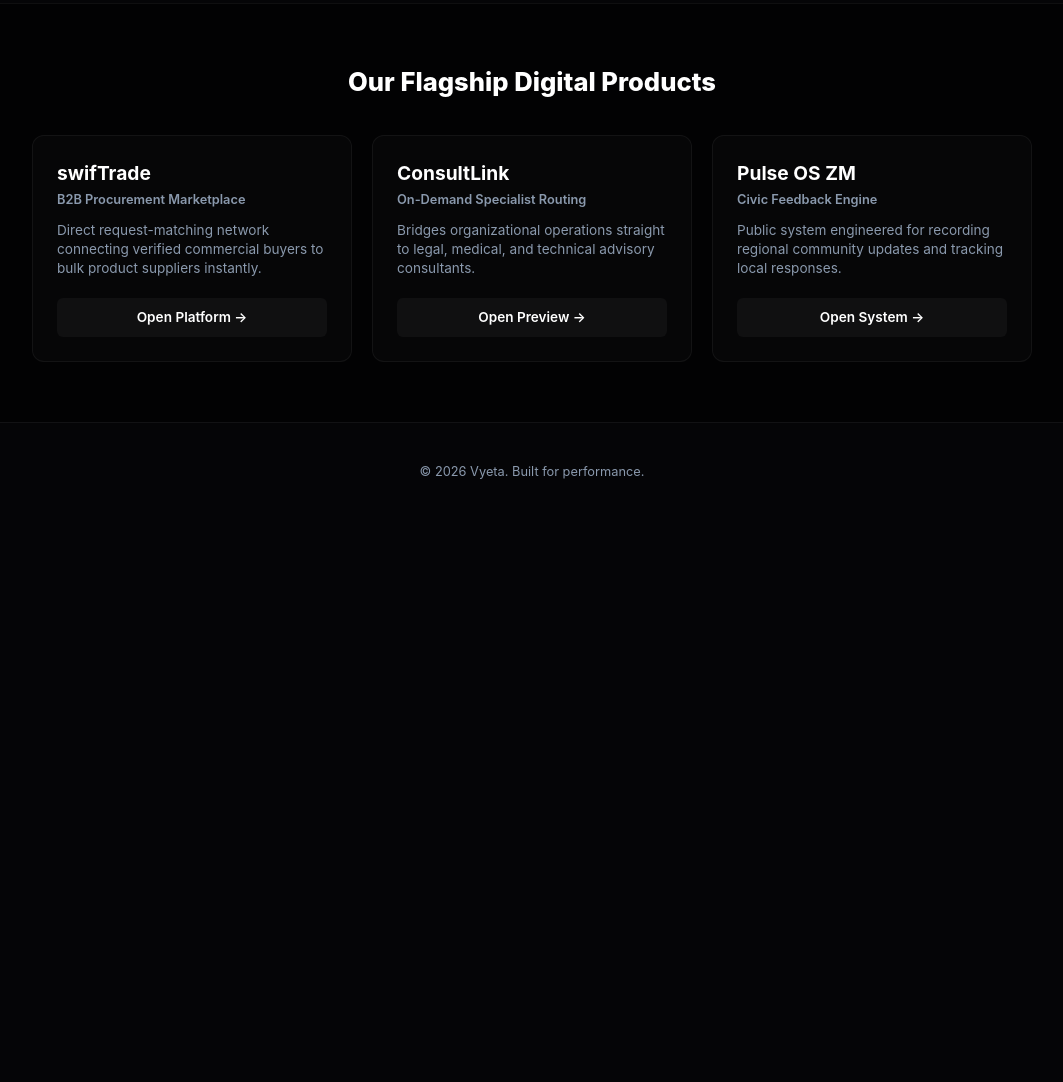
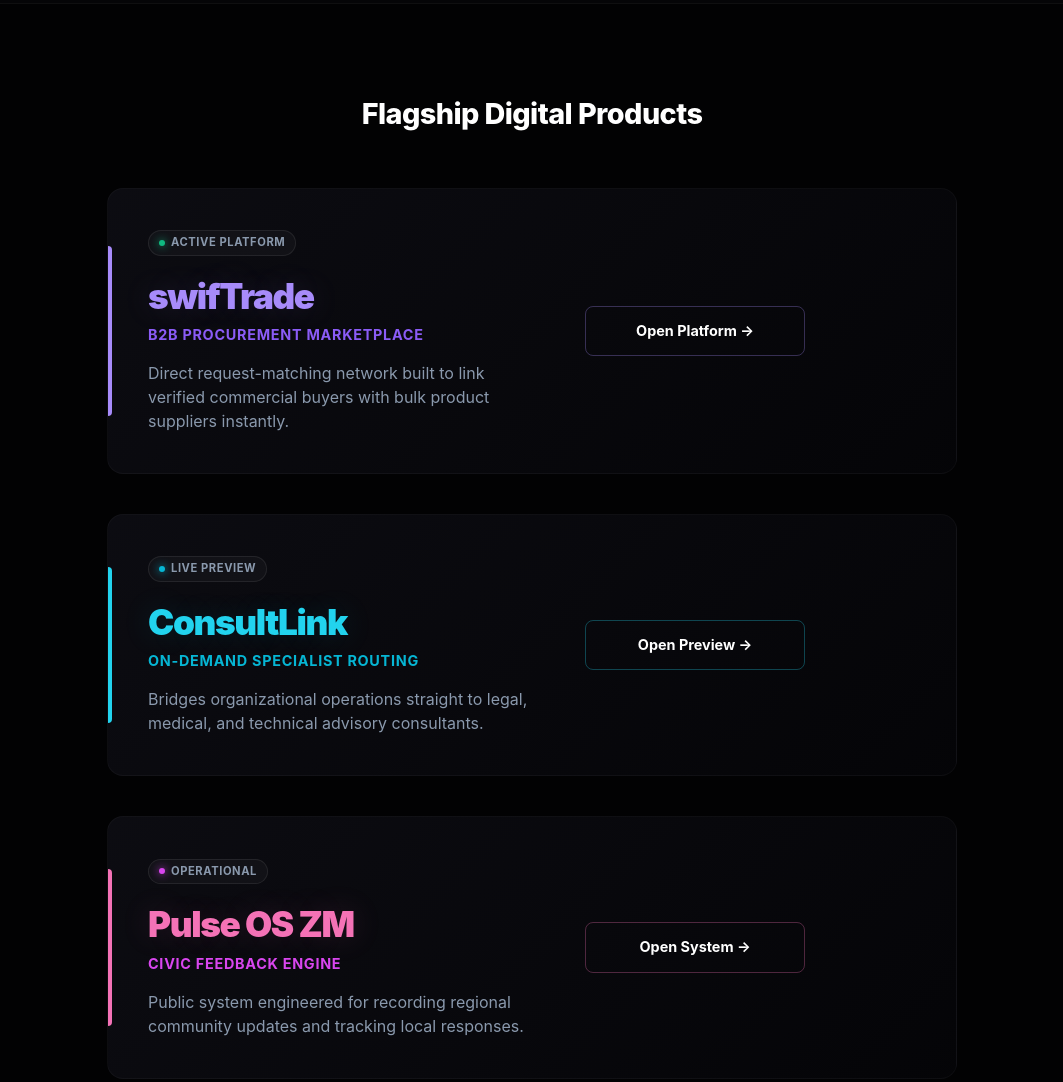
Before and after one commit to vyetasolutions/Vyeta-Digital-Solutions, a plain HTML site: page index.html in a window 1280 px wide. Shown: the part 912-1994 px from the top of the page, without its empty margins (108-1171 px from the left). Before the commit the page ends 1433 px from the top, so only its background shows below. Drawn offline with Linux system fonts and the light colour scheme.

Commit message:
Update index.html

```diff
--- a/index.html
+++ b/index.html
@@ -16,6 +16,11 @@
       --cyan: #06b6d4;
       --magenta: #d946ef;
       --green: #10b981;
+
+      /* Product Specific Brand Colors */
+      --swiftrade-glow: #a78bfa;
+      --consultlink-glow: #22d3ee;
+      --pulse-glow: #f472b6;
     }
 
     * { box-sizing: border-box; margin: 0; padding: 0; }
@@ -125,7 +130,6 @@
       border-color: rgba(255, 255, 255, 0.15);
     }
 
-    /* Trigger Header */
     .accordion-trigger {
       width: 100%;
       background: transparent;
@@ -155,21 +159,17 @@
       transition: transform 0.3s ease;
     }
 
-    /* Target Border Colors on Selection */
     .accordion-item.active[data-type="downtime"] { border-color: var(--blue); }
     .accordion-item.active[data-type="manual"] { border-color: var(--purple); }
     .accordion-item.active[data-type="security"] { border-color: var(--cyan); }
 
-    /* Expandable Content Panel */
     .accordion-content {
       max-height: 0;
       overflow: hidden;
       transition: max-height 0.35s cubic-bezier(0.16, 1, 0.3, 1);
       background: rgba(0, 0, 0, 0.2);
     }
-    .content-inner {
-      padding: 0 24px 24px 24px;
-    }
+    .content-inner { padding: 0 24px 24px 24px; }
     .solution-box {
       border-left: 2px solid rgba(255, 255, 255, 0.1);
       padding-left: 16px;
@@ -177,7 +177,6 @@
     }
     .solution-box p { color: #cbd5e1; font-size: 0.95rem; margin-bottom: 8px; }
 
-    /* Micro Package Tier Pricing Inside Accordion */
     .tier-row {
       display: grid;
       grid-template-columns: 1fr auto;
@@ -198,44 +197,187 @@
       transition: all 0.2s ease;
     }
     .tier-link:hover { background: white; color: black; }
-
-    /* Active Animation States */
     .accordion-item.active .accordion-icon { transform: rotate(45deg); color: white; }
 
-    /* --- VETTED PRODUCTS --- */
+    /* --- HIGH-CHARACTER PRODUCTS SECTION --- */
     .ecosystem-section {
       background-color: #020203;
-      padding: 60px 24px;
+      padding: 90px 24px;
       border-top: 1px solid rgba(255, 255, 255, 0.05);
     }
-    .ecosystem-container { max-width: 1000px; margin: 0 auto; }
-    .ecosystem-header { text-align: center; margin-bottom: 36px; }
-    .ecosystem-header h2 { font-size: 1.6rem; font-weight: 800; }
-    .ecosystem-grid { display: grid; grid-template-columns: repeat(auto-fit, minmax(280px, 1fr)); gap: 20px; }
+    .ecosystem-container {
+      max-width: 850px;
+      margin: 0 auto;
+    }
+    .ecosystem-header {
+      text-align: center;
+      margin-bottom: 54px;
+    }
+    .ecosystem-header h2 {
+      font-size: 1.8rem;
+      font-weight: 800;
+      letter-spacing: -0.02em;
+    }
 
-    .platform-card {
-      background: rgba(255, 255, 255, 0.02);
-      border: 1px solid rgba(255, 255, 255, 0.05);
-      border-radius: 12px;
-      padding: 24px;
+    /* Stacked Layout for Individual Section Character */
+    .product-showcase {
       display: flex;
       flex-direction: column;
+      gap: 40px;
     }
-    .platform-card h3 { font-size: 1.2rem; font-weight: 700; margin-bottom: 4px; }
-    .platform-card .tagline { font-size: 0.8rem; font-weight: 600; color: var(--text-muted); margin-bottom: 12px; }
-    .platform-card .description { font-size: 0.85rem; color: var(--text-muted); margin-bottom: 20px; flex-grow: 1; }
+
+    .platform-row {
+      position: relative;
+      background: linear-gradient(135deg, rgba(15, 15, 22, 0.8) 0%, rgba(5, 5, 8, 0.9) 100%);
+      border: 1px solid rgba(255, 255, 255, 0.03);
+      border-radius: 16px;
+      padding: 40px;
+      display: grid;
+      grid-template-columns: 1.2fr 1fr;
+      gap: 40px;
+      align-items: center;
+      transition: all 0.4s cubic-bezier(0.16, 1, 0.3, 1);
+    }
+
+    /* Left-Accent Color Indicator Bars */
+    .platform-row::before {
+      content: "";
+      position: absolute;
+      left: 0; top: 20%; bottom: 20%;
+      width: 4px;
+      border-radius: 0 4px 4px 0;
+      transition: all 0.4s ease;
+    }
+
+    /* Product Name Typography & Coloring */
+    .product-title {
+      font-size: 2.2rem;
+      font-weight: 900;
+      letter-spacing: -0.04em;
+      margin-bottom: 4px;
+    }
+
+    .platform-row .tagline {
+      font-size: 0.9rem;
+      font-weight: 700;
+      text-transform: uppercase;
+      letter-spacing: 0.05em;
+      margin-bottom: 16px;
+    }
+    .platform-row .description {
+      font-size: 1rem;
+      color: var(--text-muted);
+      line-height: 1.5;
+    }
+
+    /* Status Badges */
+    .status-pill {
+      display: inline-flex;
+      align-items: center;
+      gap: 6px;
+      padding: 4px 10px;
+      border-radius: 99px;
+      font-size: 0.7rem;
+      font-weight: 700;
+      text-transform: uppercase;
+      letter-spacing: 0.05em;
+      background: rgba(255, 255, 255, 0.03);
+      border: 1px solid rgba(255, 255, 255, 0.08);
+      color: var(--text-muted);
+      margin-bottom: 16px;
+    }
+    .status-dot { width: 6px; height: 6px; border-radius: 50%; }
+
+    /* Interactive Call To Actions */
     .platform-btn {
-      text-align: center; padding: 10px; border-radius: 6px;
-      background: rgba(255, 255, 255, 0.04); color: white;
-      font-size: 0.85rem; font-weight: 600; text-decoration: none;
+      display: inline-flex;
+      align-items: center;
+      justify-content: center;
+      gap: 8px;
+      padding: 14px 24px;
+      border-radius: 8px;
+      background: transparent;
+      color: var(--text);
+      font-size: 0.9rem;
+      font-weight: 700;
+      text-decoration: none;
+      transition: all 0.3s ease;
+      width: 100%;
+      max-width: 220px;
     }
-    .platform-card:hover .platform-btn { background: white; color: black; }
+
+    /* Individual Character Customization */
+
+    /* 1. swifTrade Styles */
+    .row-swiftrade .product-title {
+      color: var(--swiftrade-glow);
+      text-shadow: 0 0 30px rgba(167, 139, 250, 0.15);
+    }
+    .row-swiftrade .tagline { color: #8b5cf6; }
+    .row-swiftrade::before { background: var(--swiftrade-glow); }
+    .row-swiftrade .platform-btn { border: 1px solid rgba(167, 139, 250, 0.3); }
+    .row-swiftrade .status-dot { background: var(--green); box-shadow: 0 0 8px var(--green); }
+
+    .row-swiftrade:hover {
+      border-color: rgba(167, 139, 250, 0.2);
+      box-shadow: 0 20px 40px -15px rgba(167, 139, 250, 0.1);
+    }
+    .row-swiftrade:hover .platform-btn {
+      background: var(--swiftrade-glow);
+      color: #000;
+      border-color: var(--swiftrade-glow);
+      box-shadow: 0 4px 15px rgba(167, 139, 250, 0.3);
+    }
+
+    /* 2. ConsultLink Styles */
+    .row-consultlink .product-title {
+      color: var(--consultlink-glow);
+      text-shadow: 0 0 30px rgba(34, 211, 238, 0.15);
+    }
+    .row-consultlink .tagline { color: #06b6d4; }
+    .row-consultlink::before { background: var(--consultlink-glow); }
+    .row-consultlink .platform-btn { border: 1px solid rgba(34, 211, 238, 0.3); }
+    .row-consultlink .status-dot { background: var(--cyan); box-shadow: 0 0 8px var(--cyan); }
+
+    .row-consultlink:hover {
+      border-color: rgba(34, 211, 238, 0.2);
+      box-shadow: 0 20px 40px -15px rgba(34, 211, 238, 0.1);
+    }
+    .row-consultlink:hover .platform-btn {
+      background: var(--consultlink-glow);
+      color: #000;
+      border-color: var(--consultlink-glow);
+      box-shadow: 0 4px 15px rgba(34, 211, 238, 0.3);
+    }
+
+    /* 3. Pulse OS Styles */
+    .row-pulse .product-title {
+      color: var(--pulse-glow);
+      text-shadow: 0 0 30px rgba(244, 114, 182, 0.15);
+    }
+    .row-pulse .tagline { color: #d946ef; }
+    .row-pulse::before { background: var(--pulse-glow); }
+    .row-pulse .platform-btn { border: 1px solid rgba(244, 114, 182, 0.3); }
+    .row-pulse .status-dot { background: var(--magenta); box-shadow: 0 0 8px var(--magenta); }
+
+    .row-pulse:hover {
+      border-color: rgba(244, 114, 182, 0.2);
+      box-shadow: 0 20px 40px -15px rgba(244, 114, 182, 0.1);
+    }
+    .row-pulse:hover .platform-btn {
+      background: var(--pulse-glow);
+      color: #000;
+      border-color: var(--pulse-glow);
+      box-shadow: 0 4px 15px rgba(244, 114, 182, 0.3);
+    }
 
     footer { padding: 40px 24px; text-align: center; color: var(--text-muted); font-size: 0.8rem; border-top: 1px solid rgba(255, 255, 255, 0.05); }
 
-    @media (max-width: 600px) {
+    @media (max-width: 768px) {
       .hero h1 { font-size: 2.2rem; }
       .trigger-content h3 { font-size: 1.1rem; }
+      .platform-row { grid-template-columns: 1fr; gap: 24px; padding: 32px 24px; }
+      .platform-btn { max-width: 1000px; }
     }
   </style>
 </head>
@@ -361,37 +503,56 @@
         </div>
       </div>
     </div>
-
   </section>
 
-  <!-- FLAGSHIP PRODUCTS -->
+  <!-- HIGH-CHARACTER VETTED PRODUCTS SHOWCASE -->
   <section class="ecosystem-section">
     <div class="ecosystem-container">
       <div class="ecosystem-header">
-        <h2>Our Flagship Digital Products</h2>
+        <h2>Flagship Digital Products</h2>
       </div>
 
-      <div class="ecosystem-grid">
-        <div class="platform-card">
-          <h3>swifTrade</h3>
-          <p class="tagline">B2B Procurement Marketplace</p>
-          <p class="description">Direct request-matching network connecting verified commercial buyers to bulk product suppliers instantly.</p>
-          <a href="https://vyetasolutions.github.io/Swiftrade-newv/" class="platform-btn">Open Platform &rarr;</a>
+      <div class="product-showcase">
+
+        <!-- PRODUCT 1: SWIFTRADE -->
+        <div class="platform-row row-swiftrade">
+          <div>
+            <div class="status-pill"><span class="status-dot"></span> Active Platform</div>
+            <h3 class="product-title">swifTrade</h3>
+            <div class="tagline">B2B Procurement Marketplace</div>
+            <p class="description">Direct request-matching network built to link verified commercial buyers with bulk product suppliers instantly.</p>
+          </div>
+          <div>
+            <a href="https://vyetasolutions.github.io/Swiftrade-newv/" class="platform-btn">Open Platform &rarr;</a>
+          </div>
         </div>
 
-        <div class="platform-card">
-          <h3>ConsultLink</h3>
-          <p class="tagline">On-Demand Specialist Routing</p>
-          <p class="description">Bridges organizational operations straight to legal, medical, and technical advisory consultants.</p>
-          <a href="https://vyetasolutions.github.io/consultlink/#" class="platform-btn">Open Preview &rarr;</a>
+        <!-- PRODUCT 2: CONSULTLINK -->
+        <div class="platform-row row-consultlink">
+          <div>
+            <div class="status-pill"><span class="status-dot"></span> Live Preview</div>
+            <h3 class="product-title">ConsultLink</h3>
+            <div class="tagline">On-Demand Specialist Routing</div>
+            <p class="description">Bridges organizational operations straight to legal, medical, and technical advisory consultants.</p>
+          </div>
+          <div>
+            <a href="https://vyetasolutions.github.io/consultlink/#" class="platform-btn">Open Preview &rarr;</a>
+          </div>
         </div>
 
-        <div class="platform-card">
-          <h3>Pulse OS ZM</h3>
-          <p class="tagline">Civic Feedback Engine</p>
-          <p class="description">Public system engineered for recording regional community updates and tracking local responses.</p>
-          <a href="https://vyetasolutions.github.io/pulse-os-zm/" class="platform-btn">Open System &rarr;</a>
+        <!-- PRODUCT 3: PULSE OS ZM -->
+        <div class="platform-row row-pulse">
+          <div>
+            <div class="status-pill"><span class="status-dot"></span> Operational</div>
+            <h3 class="product-title">Pulse OS ZM</h3>
+            <div class="tagline">Civic Feedback Engine</div>
+            <p class="description">Public system engineered for recording regional community updates and tracking local responses.</p>
+          </div>
+          <div>
+            <a href="https://vyetasolutions.github.io/pulse-os-zm/" class="platform-btn">Open System &rarr;</a>
+          </div>
         </div>
+
       </div>
     </div>
   </section>
@@ -409,13 +570,11 @@
         const content = item.querySelector('.accordion-content');
         const isActive = item.classList.contains('active');
 
-        // Collapse all other panels to keep page clean
         document.querySelectorAll('.accordion-item').forEach(el => {
           el.classList.remove('active');
           el.querySelector('.accordion-content').style.maxHeight = null;
         });
 
-        // Toggle state
         if (!isActive) {
           item.classList.add('active');
           content.style.maxHeight = content.scrollHeight + "px";
```
